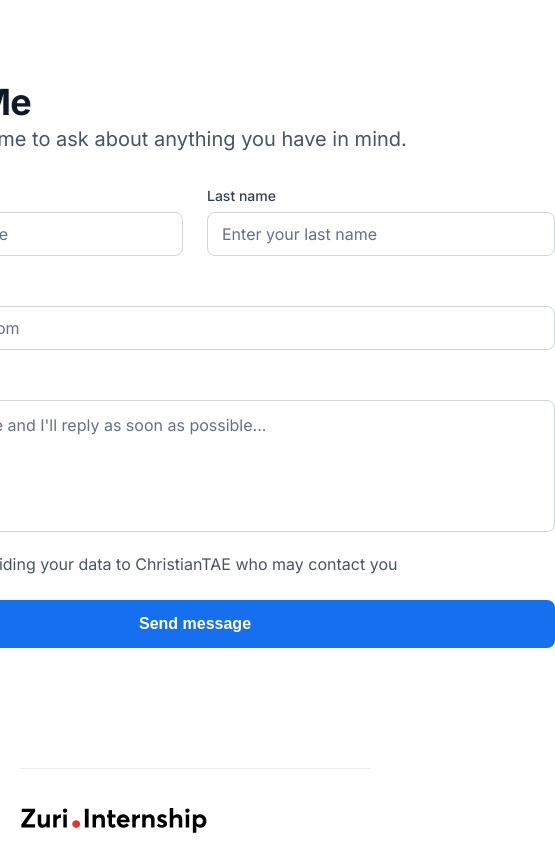
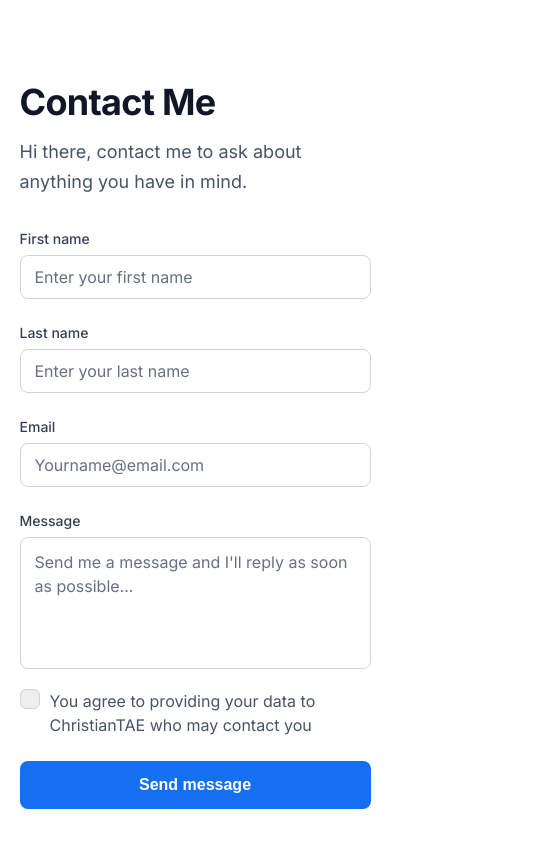
Before and after one commit to heytega/linkforest, a React (Create React App) app: page /Contact in a window 390 px wide. Shown: the top 844 px of the page, 555 px wide, since content can reach past the window. Built offline with nearby package versions, Linux system fonts and the light colour scheme.

Commit message:
style: made the form layout on the contact page responsive

```diff
--- a/src/component_folder/form_folder/Form.css
+++ b/src/component_folder/form_folder/Form.css
@@ -172,3 +172,21 @@ textarea:focus, input:focus{
     left: 0;
     top: 0;
 }
+
+.helperText {
+    display: none;
+}
+
+@media(max-width: 781px){
+    #email {
+        width: 100%;
+    }
+
+    .form-flex-container {
+        flex-direction: column;
+    }
+
+    #first_name, #last_name {
+        width: 100%;
+    }
+}
--- a/src/component_folder/form_folder/Form.js
+++ b/src/component_folder/form_folder/Form.js
@@ -20,6 +20,7 @@ const Form = ({ twitter }) => {
             value={firstName}
             onChange={(e) => setFirstName(e.target.value)}
           />
+          <span className="helperText">helper text</span>
         </div>
         <div className="form-control">
           <label htmlFor="firstName">Last name</label>
@@ -31,6 +32,7 @@ const Form = ({ twitter }) => {
             value={lastName}
             onChange={(e) => setLastName(e.target.value)}
           />
+          <span className="helperText">helper text</span>
         </div>
       </div>
       <div className="form-control">
@@ -43,6 +45,7 @@ const Form = ({ twitter }) => {
           value={email}
           onChange={(e) => setEmail(e.target.value)}
         />
+        <span className="helperText">helper text</span>
       </div>
 
       <div className="form-control">
@@ -50,24 +53,26 @@ const Form = ({ twitter }) => {
         <textarea
           name="message"
           id="message"
-          //   cols="30"
-          //   rows="10"
           placeholder="Send me a message and I'll reply as soon as possible..."
           value={message}
           onChange={(e) => setMessage(e.target.value)}
         ></textarea>
+        <span className="helperText">helper text</span>
       </div>
+
       <div className="form-control">
         <label className="checkbox-container">
           You agree to providing your data to {twitter.username} who may contact
           you
-          <input type="checkbox" />
+          <input type="checkbox" required />
           <span className="checkmark"></span>
         </label>
       </div>
       <div className="form-control">
         {/* <input className="btn" value="Send message" /> */}
-        <button className="btn">Send message</button>
+        <button className="btn" id="btn__submit">
+          Send message
+        </button>
       </div>
     </form>
   );
--- a/src/route_folder/contact_page/ContactPage.css
+++ b/src/route_folder/contact_page/ContactPage.css
@@ -4,6 +4,7 @@ h1{
     line-height: 44px;
     letter-spacing: -0.02em;
     color: #101828;
+    margin-bottom: 0.8rem;
 }
 
 p{
@@ -19,3 +20,13 @@ p{
     /* border: #475467 solid 1px;/ */
     position: relative;
 }
+
+@media(max-width: 780px){
+    .contact-page-container{
+        width: 90%;
+    }
+
+    p{
+        font-size: 18px;
+    }
+}
```
